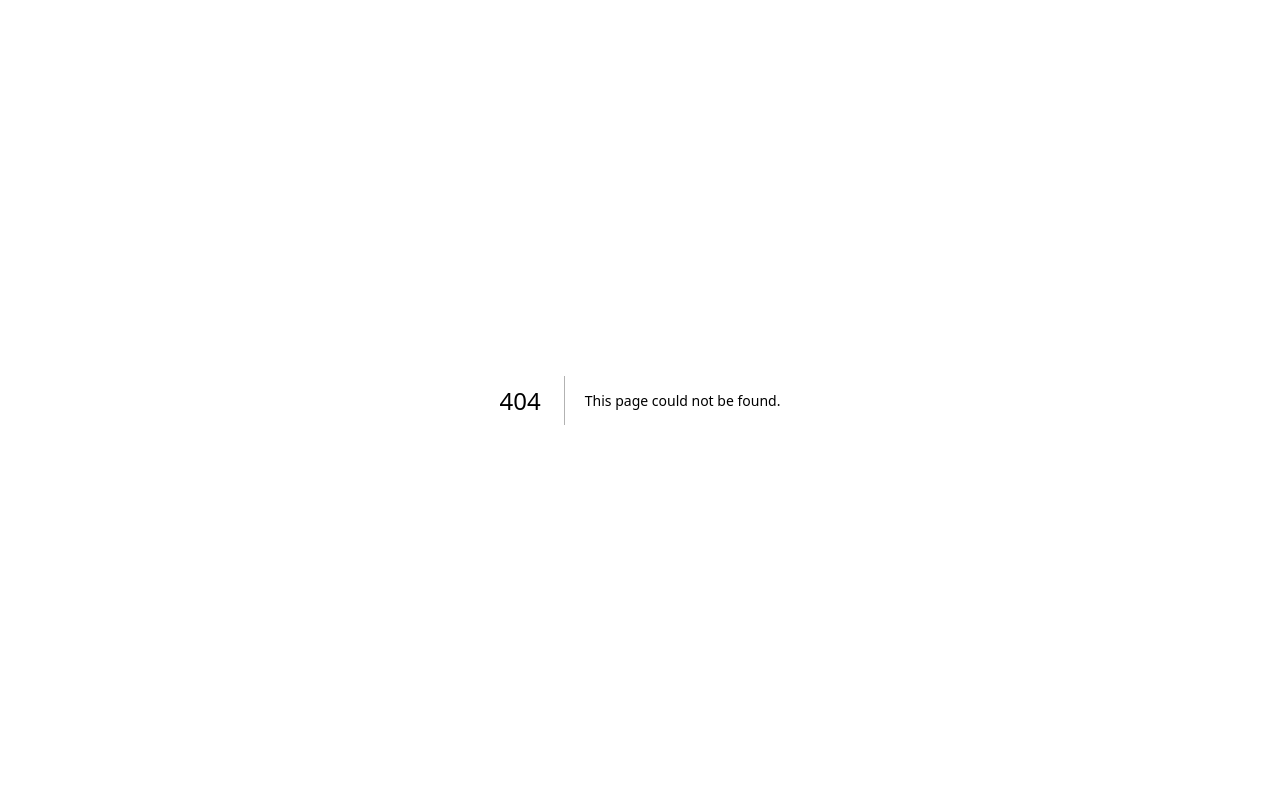
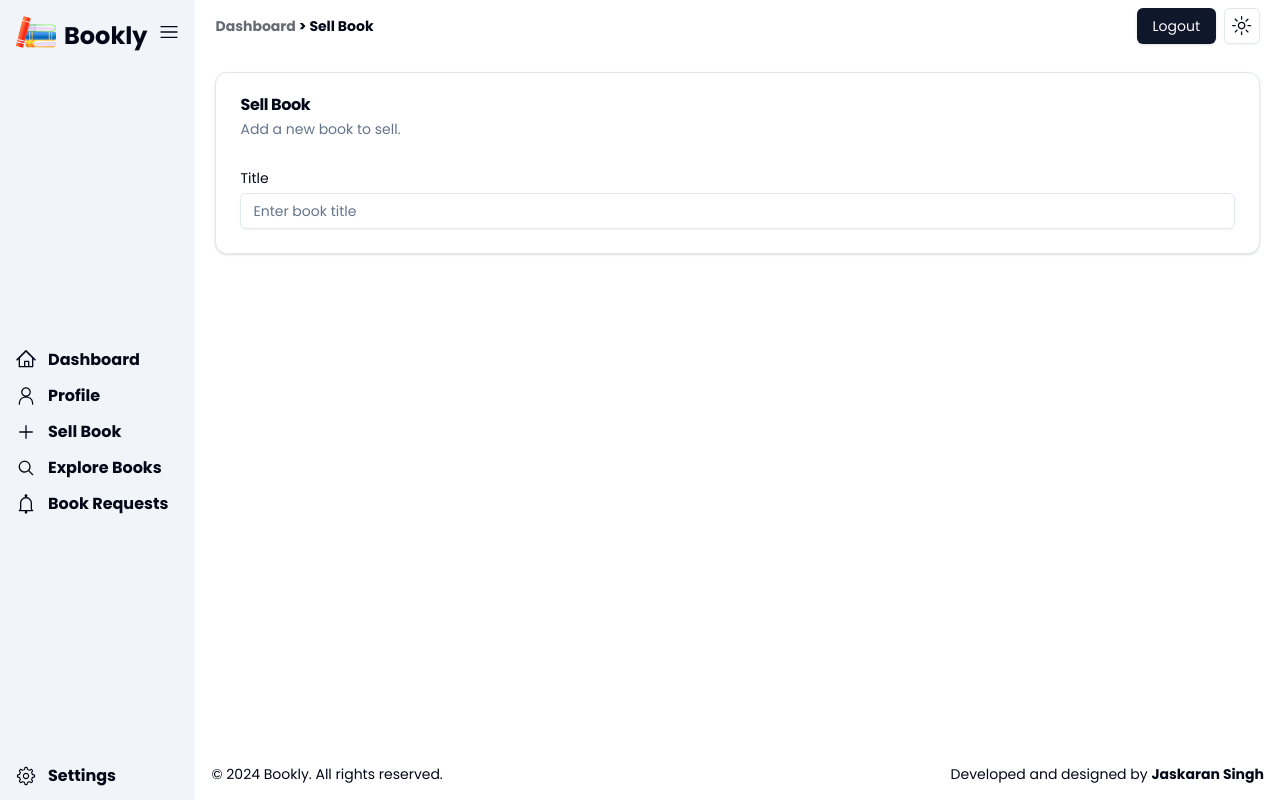
Before and after one commit to karanjas39/bookly, a Next.js app in the folder frontend/: page /dashboard/sell-book in a window 1280 px wide. Before the commit this address had no page. Built offline with nearby package versions, Linux system fonts and the light colour scheme.

Commit message:
sell book init

```diff
--- a/frontend/package.json
+++ b/frontend/package.json
@@ -15,7 +15,7 @@
     "@radix-ui/react-slot": "^1.1.0",
     "@radix-ui/react-switch": "^1.1.0",
     "@radix-ui/react-toast": "^1.2.1",
-    "@singhjaskaran/bookly-common": "^1.0.4",
+    "@singhjaskaran/bookly-common": "^1.0.6",
     "class-variance-authority": "^0.7.0",
     "clsx": "^2.1.1",
     "next": "14.2.5",
--- a/frontend/src/app/dashboard/add-book/page.tsx
+++ /dev/null
@@ -1,3 +0,0 @@
-export default function AddBook() {
-  return <div>AddBook</div>;
-}
--- a/frontend/src/app/dashboard/layout.tsx
+++ b/frontend/src/app/dashboard/layout.tsx
@@ -1,4 +1,4 @@
-import DashboardNavBar from "@/components/dashboardNavBar";
+import DashboardNavBar from "@/components/ui/Dashboard/dashboardNavBar";
 import Footer from "@/components/footer";
 import DashboardNavTop from "@/components/ui/Dashboard/DashboardNavTop";
 
--- /dev/null
+++ b/frontend/src/app/dashboard/sell-book/page.tsx
@@ -0,0 +1,28 @@
+import { Badge } from "@/components/ui/badge";
+import {
+  Card,
+  CardContent,
+  CardDescription,
+  CardHeader,
+  CardTitle,
+} from "@/components/ui/card";
+import { Input } from "@/components/ui/input";
+import { Label } from "@/components/ui/label";
+
+export default function AddBook() {
+  return (
+    <Card>
+      <CardHeader>
+        <CardTitle>Sell Book</CardTitle>
+        <CardDescription>Add a new book to sell.</CardDescription>
+      </CardHeader>
+      <CardContent>
+        <div className="flex flex-col gap-2 mt-2">
+          <div className="flex flex-col gap-2">
+            <Input label="Title" tag="title" placeholder="Enter book title" />
+          </div>
+        </div>
+      </CardContent>
+    </Card>
+  );
+}
--- a/frontend/src/components/dashboardNavBar.tsx
+++ b/frontend/src/components/ui/Dashboard/dashboardNavBar.tsx
@@ -1,8 +1,8 @@
 "use client";
 
 import { useState, type ReactNode } from "react";
-import DashboardNavItems from "./ui/Dashboard/DashboardNavItems";
-import Logo from "./ui/logo";
+import DashboardNavItems from "./DashboardNavItems";
+import Logo from "../logo";
 import { useRouter } from "next/navigation";
 import {
   BellIcon,
@@ -61,10 +61,10 @@ export default function DashboardNavBar() {
           <DashboardNavPara open={open}>Profile</DashboardNavPara>
         </DashboardNavItems>
         <DashboardNavItems
-          handleOnClick={() => router.push("/dashboard/add-book")}
+          handleOnClick={() => router.push("/dashboard/sell-book")}
         >
           <PlusIcon className="icon-size" />
-          <DashboardNavPara open={open}>Add Books</DashboardNavPara>
+          <DashboardNavPara open={open}>Sell Book</DashboardNavPara>
         </DashboardNavItems>
         <DashboardNavItems>
           <MagnifyingGlassIcon className="icon-size" />
--- a/frontend/src/components/ui/label.tsx
+++ b/frontend/src/components/ui/label.tsx
@@ -15,11 +15,7 @@ const Label = React.forwardRef<
   React.ComponentPropsWithoutRef<typeof LabelPrimitive.Root> &
     VariantProps<typeof labelVariants>
 >(({ className, ...props }, ref) => (
-  <LabelPrimitive.Root
-    ref={ref}
-    className={cn(labelVariants(), className, "font-bold")}
-    {...props}
-  />
+  <LabelPrimitive.Root ref={ref} className={cn(labelVariants())} {...props} />
 ));
 Label.displayName = LabelPrimitive.Root.displayName;
 
```
Also changed, not shown: 1 other file (tests, documents, lock files or other folders).
